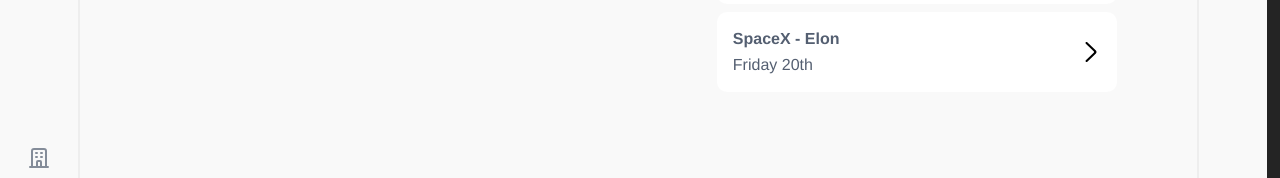
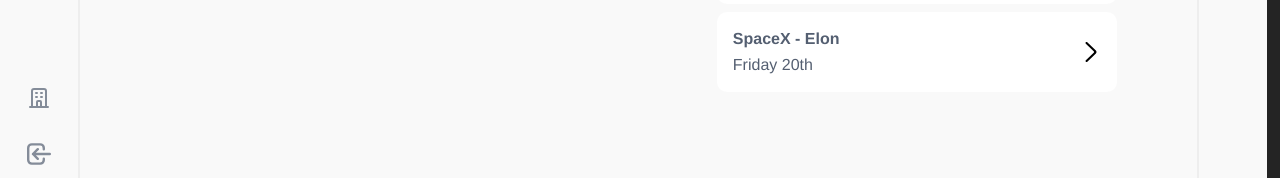
Before and after one commit to naldo1026/fora-dashboard-app, a React (Vite) app: page / in a window 1280 px wide. Shown: the part 622-800 px from the top of the page. Built offline with nearby package versions, Linux system fonts and the light colour scheme.

Commit message:
some cleanup added to the leftsidepanel component.

```diff
--- a/src/index.css
+++ b/src/index.css
@@ -10,7 +10,7 @@
   overflow: hidden;
 
   color-scheme: light dark;
-  color: rgba(255, 255, 255, 0.87);
+  color: #545f71;
   background-color: #242424;
 
   font-synthesis: none;
--- a/src/styles/leftSidePanel.scss
+++ b/src/styles/leftSidePanel.scss
@@ -16,6 +16,7 @@
     display: flex;
     flex-direction: column;
     align-items: center;
+    margin-bottom: 60px;
   }
 
   .home-icon {
```
